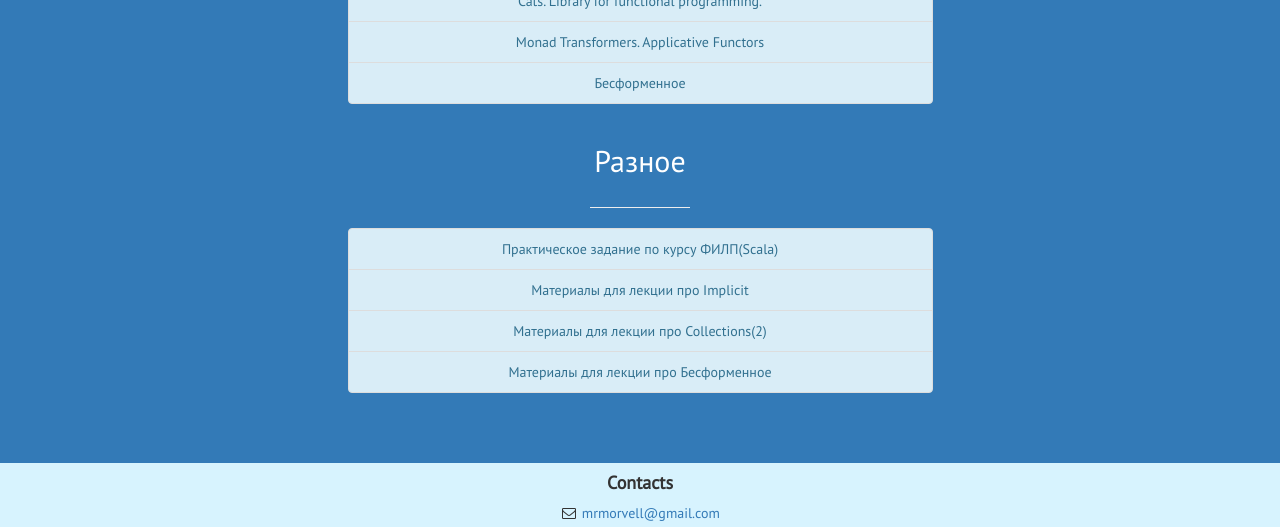
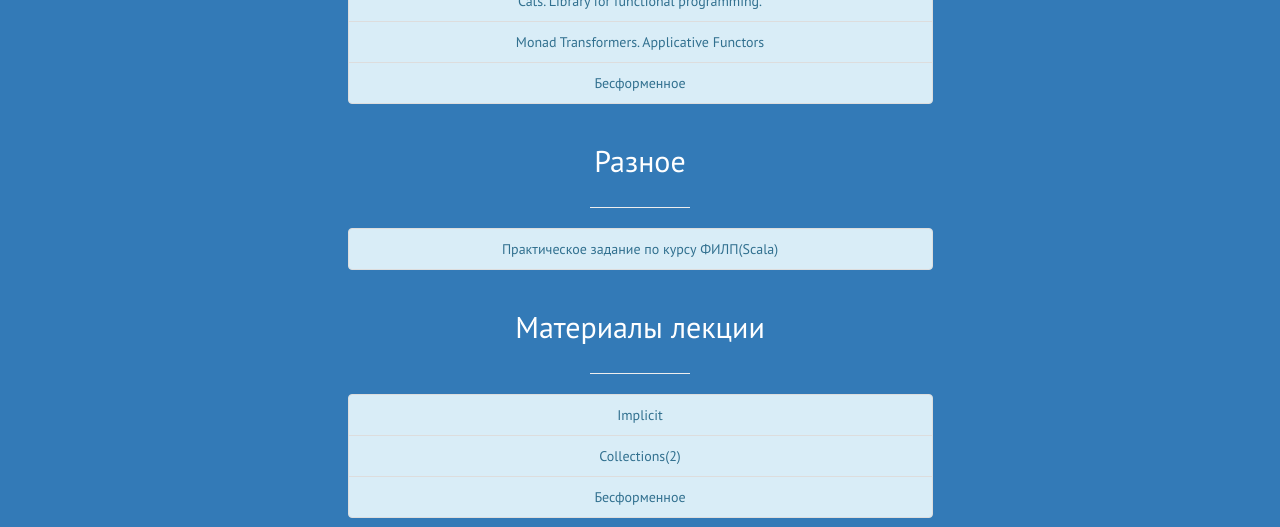
Before and after one commit to Morvell/BigZDev.ru, a plain HTML site: page scala.html in a window 1280 px wide. Shown: the part 1425-1952 px from the top of the page. Drawn offline with Linux system fonts and the light colour scheme.

Commit message:
redesign final

```diff
--- a/scala.html
+++ b/scala.html
@@ -68,14 +68,28 @@
                     <div class="col">
                             <div class="list-group text-center">
     <a href="https://docs.google.com/document/d/1nSiTtqYkgGKCR5yjqVmOGfi7YyjiZckVTwtP22y46dE/edit#" class="list-group-item list-group-item-info">Практическое задание по курсу ФИЛП(Scala) </a>
-    <a href="https://drive.google.com/open?id=1cuu_eCWxApoGuRCdT5dy860IvzZNWS-P" class="list-group-item list-group-item-info">Материалы для лекции про Implicit </a>
-    <a href="https://drive.google.com/open?id=1_b6ewF4qUB10jaHp37mEmdWspjWfcxvk" class="list-group-item list-group-item-info">Материалы для лекции про Collections(2) </a>
-    <a href="https://drive.google.com/open?id=1-y60pxizs62b-6z059Pu3W3nKHXhID5f" class="list-group-item list-group-item-info">Материалы для лекции про Бесформенное </a>
+
+  </div>
+                        </div>
+            </div>
+               <div class="row">
+                 <div class="row text-center">
+                       <h2>Материалы лекции</h2>
+                   </div>
+                    <hr class="small">
+                    <div class="col">
+                            <div class="list-group text-center">
+    <a href="https://drive.google.com/open?id=1cuu_eCWxApoGuRCdT5dy860IvzZNWS-P" class="list-group-item list-group-item-info">Implicit </a>
+    <a href="https://drive.google.com/open?id=1_b6ewF4qUB10jaHp37mEmdWspjWfcxvk" class="list-group-item list-group-item-info">Collections(2) </a>
+    <a href="https://drive.google.com/open?id=1-y60pxizs62b-6z059Pu3W3nKHXhID5f" class="list-group-item list-group-item-info">Бесформенное </a>
 
 
   </div>
                         </div>
             </div>
+
+
+
                 </div>
             </div>
 
```
